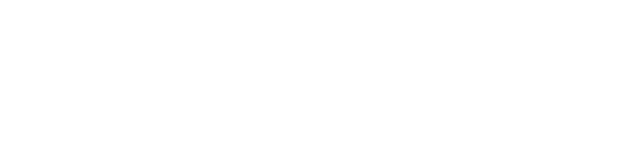
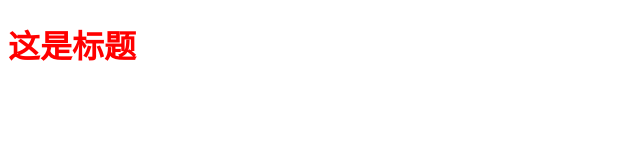
Before and after one commit to aiwenwenya/project_01, a plain HTML site: page index.html in a window 1280 px wide. Shown: the whole page, without its empty margins (0-640 px from the left). Drawn offline with Linux system fonts and the light colour scheme.

Commit message:
新增了css和js文件并修改了index.html的内容

```diff
--- /dev/null
+++ b/css/index.css
@@ -0,0 +1,3 @@
+h1 {
+    color: red;
+}
--- a/index.html
+++ b/index.html
@@ -6,8 +6,12 @@
     <meta http-equiv="X-UA-Compatible" content="IE=edge" />
     <meta name="viewport" content="width=device-width, initial-scale=1.0" />
     <title>Document</title>
+    <link rel="stylesheet" href="css/index.css" />
+    <script src="js/index.js"></script>
 </head>
 
-<body></body>
+<body>
+    <h1>这是标题</h1>
+</body>
 
 </html>
```
Also changed, not shown: js/index.js (added).
